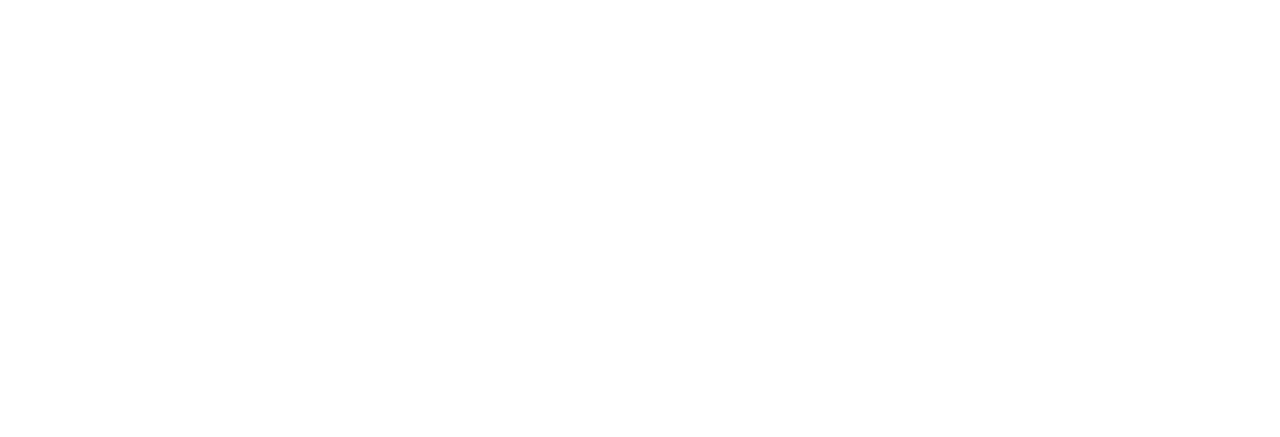
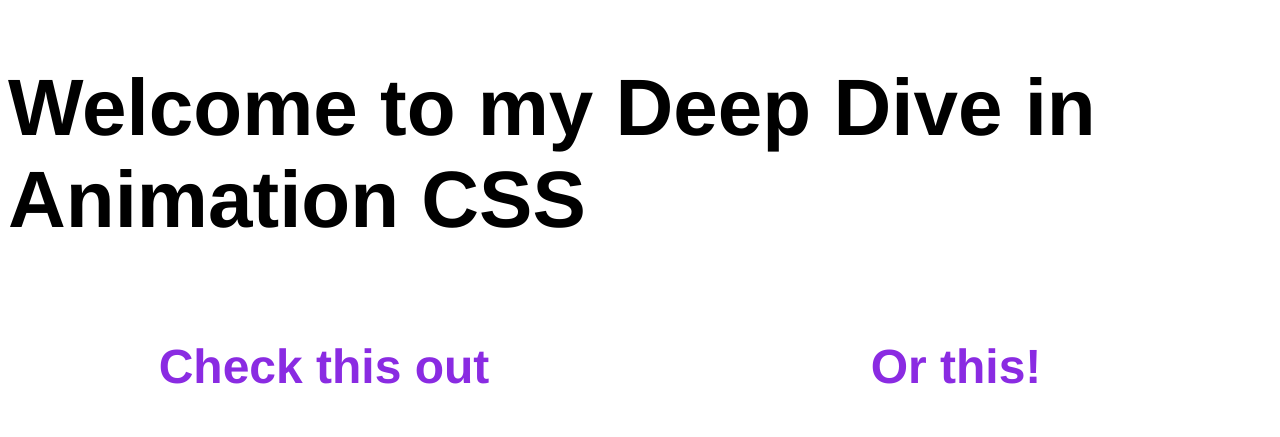
Before and after one commit to KathrineWS/DeepDive, a website: page index.html in a window 1280 px wide. Drawn offline with nearby package versions, Linux system fonts and the light colour scheme.

Commit message:
animations in motion

```diff
--- a/index.html
+++ b/index.html
@@ -11,6 +11,16 @@
     />
     <title>Document</title>
   </head>
-  <body></body>
+  <body>
+    <header>
+      <h1 class="animate__animated animate__slideInDown">
+        Welcome to my Deep Dive in Animation CSS
+      </h1>
+    </header>
+    <main>
+      <h2 class="animate__animated animate__zoomInLeft">Check this out</h2>
+      <h2 class="animate__animated animate__zoomInRight">Or this!</h2>
+    </main>
+  </body>
   <script src="front.js"></script>
 </html>
--- a/style.css
+++ b/style.css
@@ -0,0 +1,39 @@
+header {
+    display: flex;
+    justify-content: center;
+    animation-name: right;
+    animation-duration: 20s;
+    animation-iteration-count: infinite;
+}
+
+h1 {
+    font-family: 'Franklin Gothic Medium', 'Arial Narrow', Arial, sans-serif;
+    font-size: 5rem;
+}
+
+main {
+    display: grid;
+    grid-template-columns: 1fr 1fr;
+
+}
+
+h2 {
+    font-family: 'Franklin Gothic Medium', 'Arial Narrow', Arial, sans-serif;
+    font-size: 3rem;
+    display: flex;
+    justify-content: center;
+    color: blueviolet;
+
+}
+
+
+
+@keyframes right {
+    from {
+        top: 0px;
+    }
+
+    to {
+        top: 400px;
+    }
+}
```
